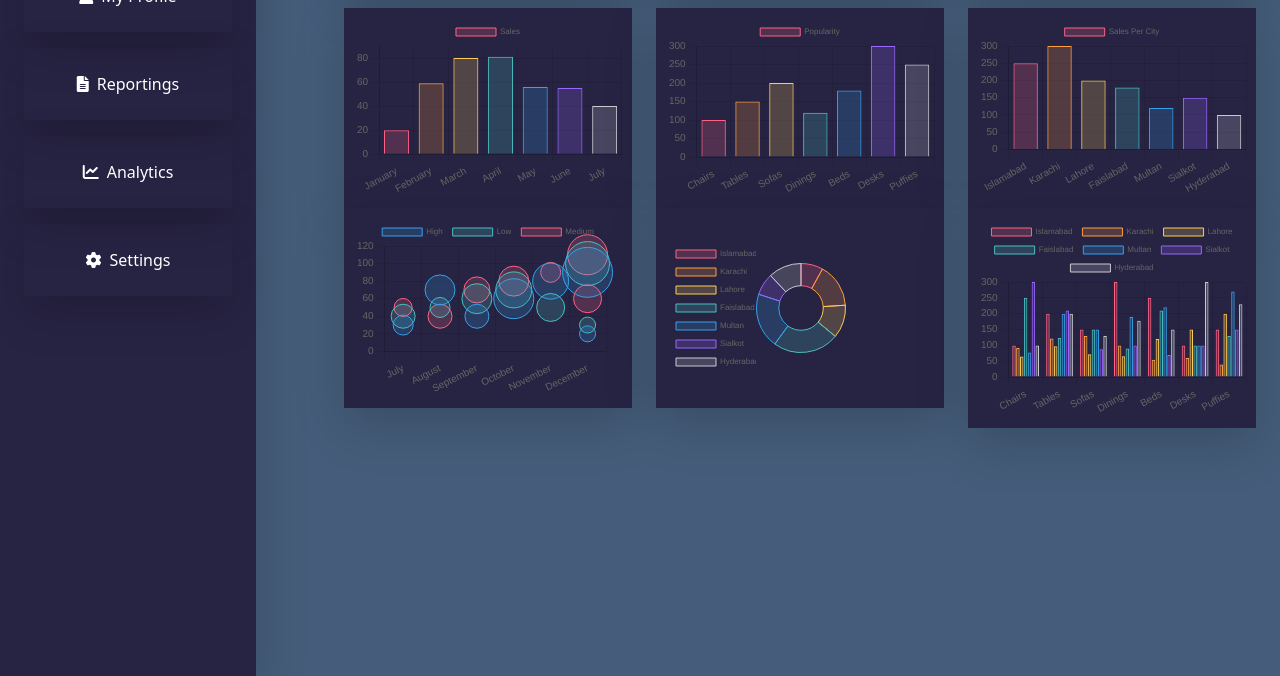
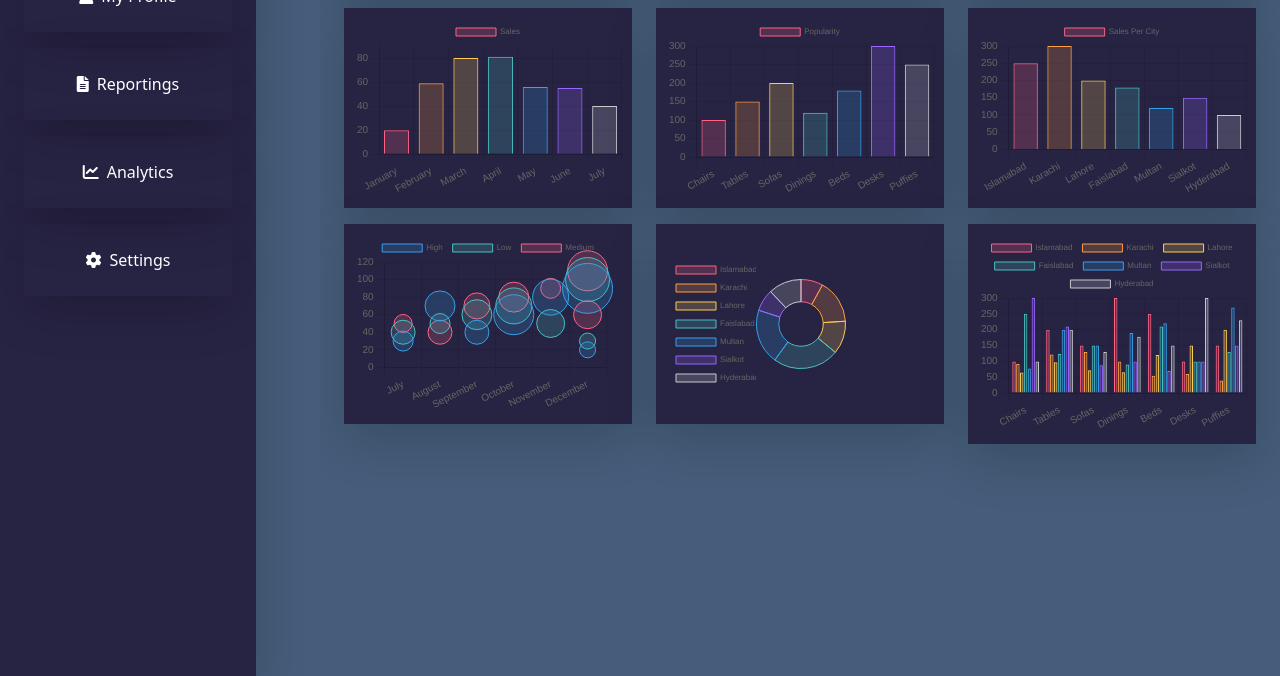
Before and after one commit to farahjahangir12/Admin-Dashboard, a plain HTML site: page index.html in a window 1280 px wide. Shown: the part 124-800 px from the top of the page. Drawn offline with nearby package versions, Linux system fonts and the light colour scheme.

Commit message:
Update index.html

```diff
--- a/index.html
+++ b/index.html
@@ -45,7 +45,7 @@
         </nav>
     </header>
 
-    <main class="flex-grow p-3 ml-[25%] h-full">
+    <main class="flex-grow p-3 ml-[25%] h-full overflow-y-auto">
         <section class="flex flex-row gap-4 md:justify-center">
           <div class="card bg-blue shadow-lg shadow-blue-500/100 w-[1/3] h-[50px] md:w-[18rem] md:h-[100px]">
             <div class="card-body">
@@ -79,7 +79,7 @@
             </div>
         </section>
 
-        <section class="flex md:flex-row flex-col gap-4 md:justify-center md:gap-4">
+        <section class="flex md:flex-row flex-col gap-4 md:justify-center md:mt-4">
           <div class="bg-blue relative h-[200px] w-[1/3] md:w-[18rem] shadow-lg shadow-blue-500/100">
               <canvas id="demands"></canvas>
           </div>
```
